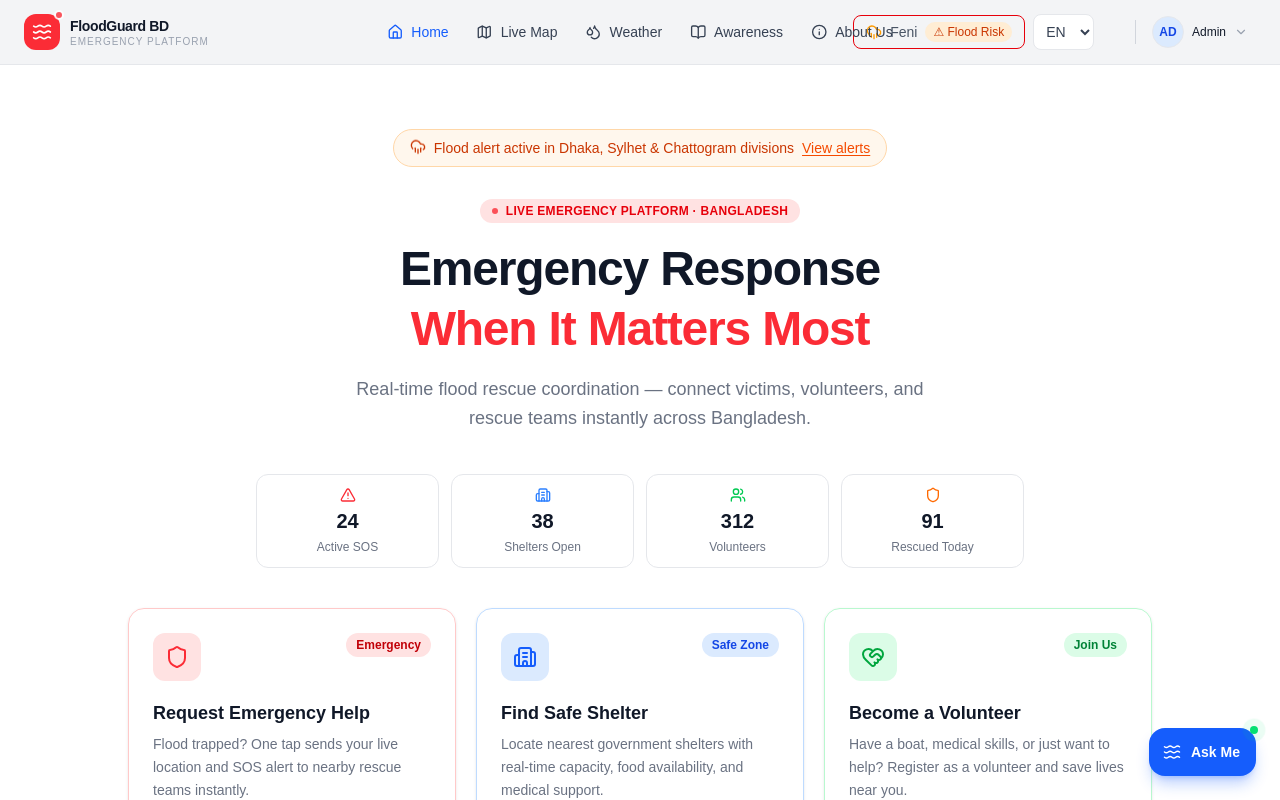
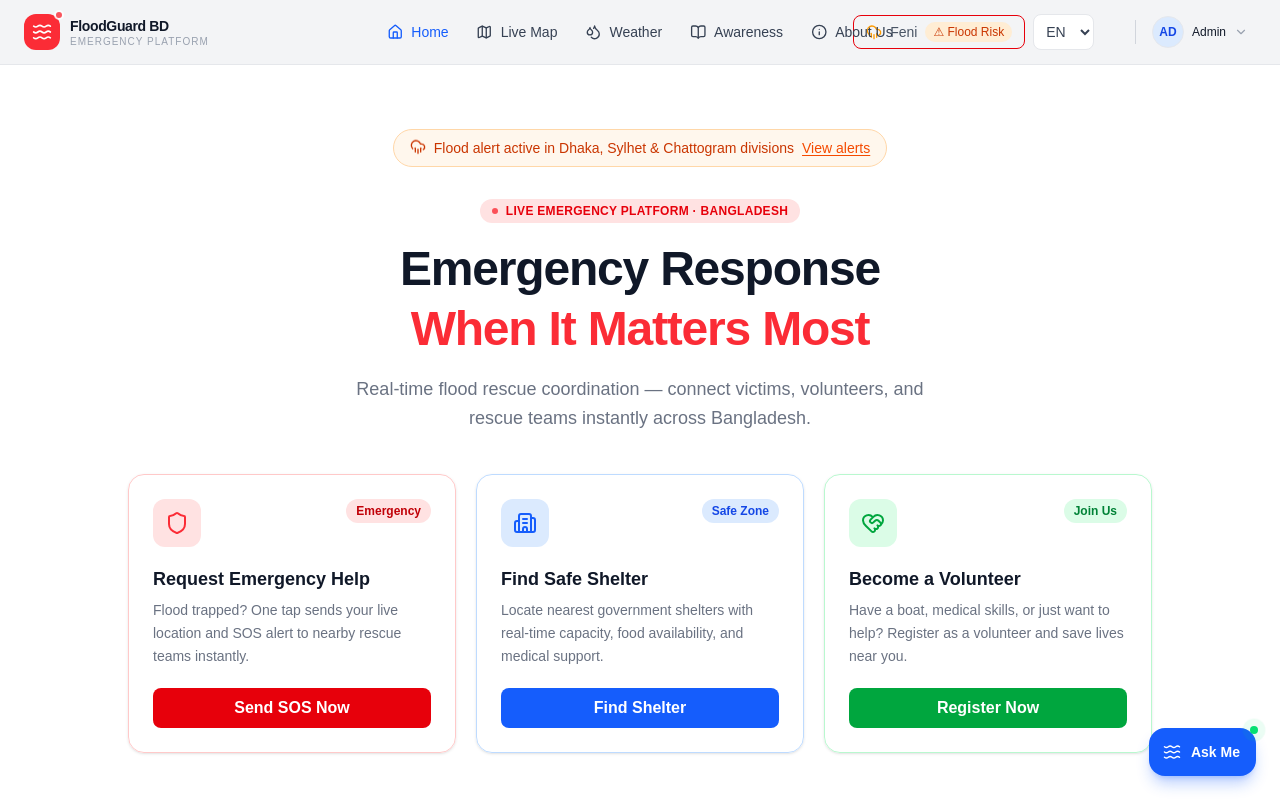
Before and after one commit to Tonmoy-Roy/FloodGuard, a Next.js app: page / in a window 1280 px wide. Shown: the top 800 px of the page. Built offline with nearby package versions, Linux system fonts and the light colour scheme; grey boxes are pictures that could not be loaded.

Commit message:
some features modified

```diff
--- a/app/Components/Sections/HomePage/Hero.jsx
+++ b/app/Components/Sections/HomePage/Hero.jsx
@@ -16,13 +16,6 @@ import {
   ArrowRight,
   CloudRain,
 } from "lucide-react";
-
-const STATS = [
-  { label: "Active SOS", value: "24", icon: AlertTriangle, color: "text-red-500" },
-  { label: "Shelters Open", value: "38", icon: Building2, color: "text-blue-500" },
-  { label: "Volunteers", value: "312", icon: Users, color: "text-green-500" },
-  { label: "Rescued Today", value: "91", icon: Shield, color: "text-orange-500" },
-];
 
 const HERO_CARDS = [
   {
@@ -75,24 +68,6 @@ const HERO_CARDS = [
   },
 ];
 
-function StatsBar() {
-  return (
-    <div className="grid grid-cols-2 md:grid-cols-4 gap-3 w-full max-w-3xl mx-auto mt-10">
-      {STATS.map(({ label, value, icon: Icon, color }) => (
-        <div
-          key={label}
-          className="flex flex-col items-center gap-1 px-4 py-3 rounded-xl bg-white dark:bg-gray-900 border border-gray-200 dark:border-gray-800"
-        >
-          <Icon className={`w-4 h-4 ${color}`} />
-          <span className="text-xl font-bold text-gray-900 dark:text-gray-100">
-            {value}
-          </span>
-          <span className="text-xs text-gray-500 dark:text-gray-400">{label}</span>
-        </div>
-      ))}
-    </div>
-  );
-}
 
 function HeroCard({ card }) {
   const Icon = card.icon;
@@ -162,17 +137,13 @@ export default function HeroSection() {
           <span className="block text-red-500">When It Matters Most</span>
         </h1>
 
-        <p className="text-base md:text-lg text-gray-500 dark:text-gray-400 max-w-xl leading-relaxed">
+        <p className="text-base md:text-lg text-gray-500 dark:text-gray-400 max-w-xl leading-relaxed mb-10">
           Real-time flood rescue coordination — connect victims, volunteers, and
           rescue teams instantly across Bangladesh.
         </p>
 
       </div>
 
-      {/* Stats bar */}
-      <div className="relative z-10 w-full max-w-3xl mb-10">
-        <StatsBar />
-      </div>
 
       {/* ── 3 Hero Cards ── */}
       <div className="relative z-10 grid grid-cols-1 md:grid-cols-3 gap-5 w-full max-w-5xl mb-20">
--- a/app/about/MainFeatures.jsx
+++ b/app/about/MainFeatures.jsx
@@ -133,14 +133,12 @@ function FeatureCard({ feature }) {
         ))}
       </ul>
 
-      {/* CTA */}
-      <Link
-        href={feature.href}
+      <span
         className={`mt-auto flex items-center gap-1.5 text-sm font-semibold ${feature.ctaColor} transition-colors`}
       >
         {feature.cta}
         <ArrowRight className="w-4 h-4 transition-transform group-hover:translate-x-0.5" />
-      </Link>
+      </span>
     </div>
   );
 }
```
